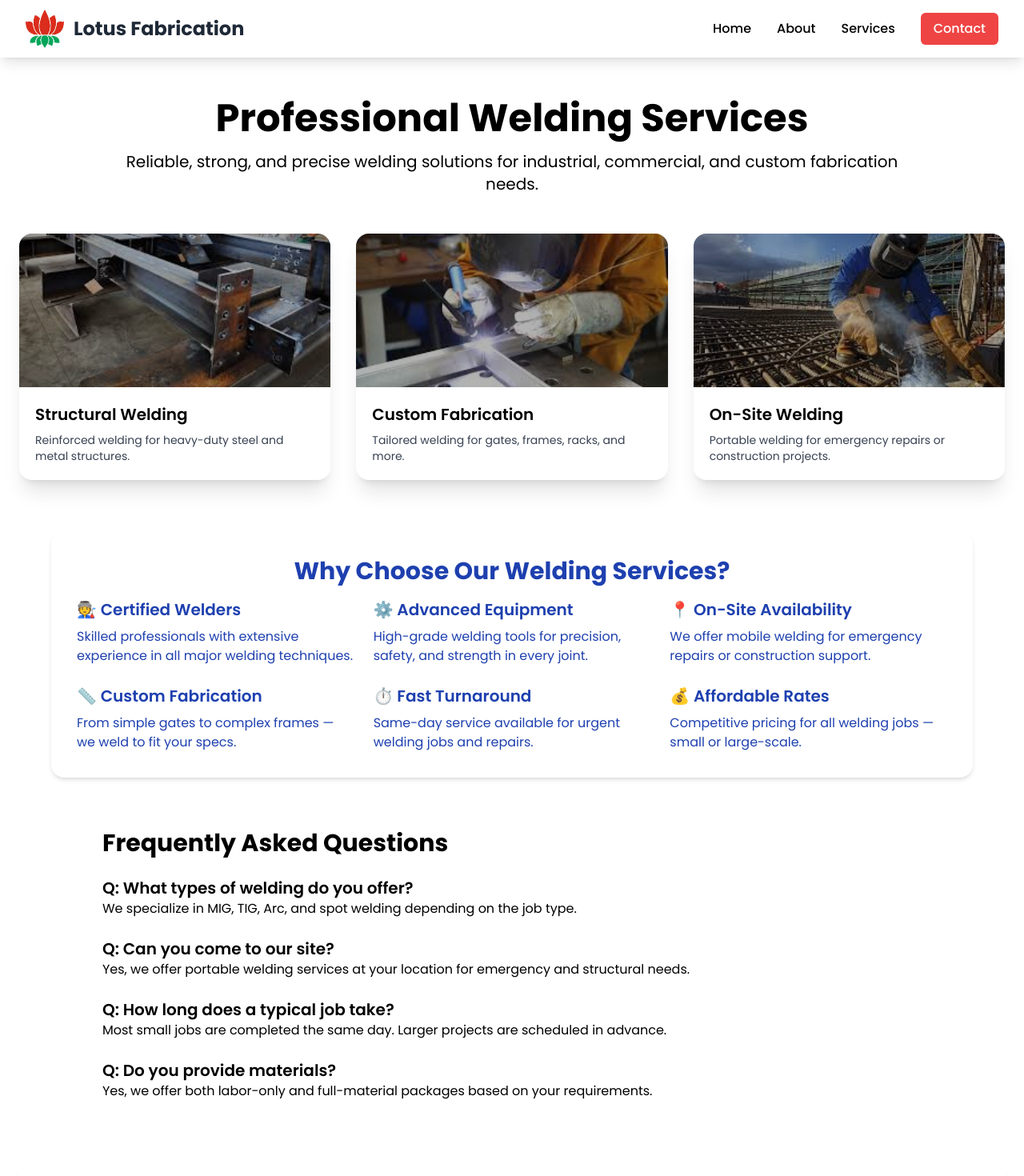
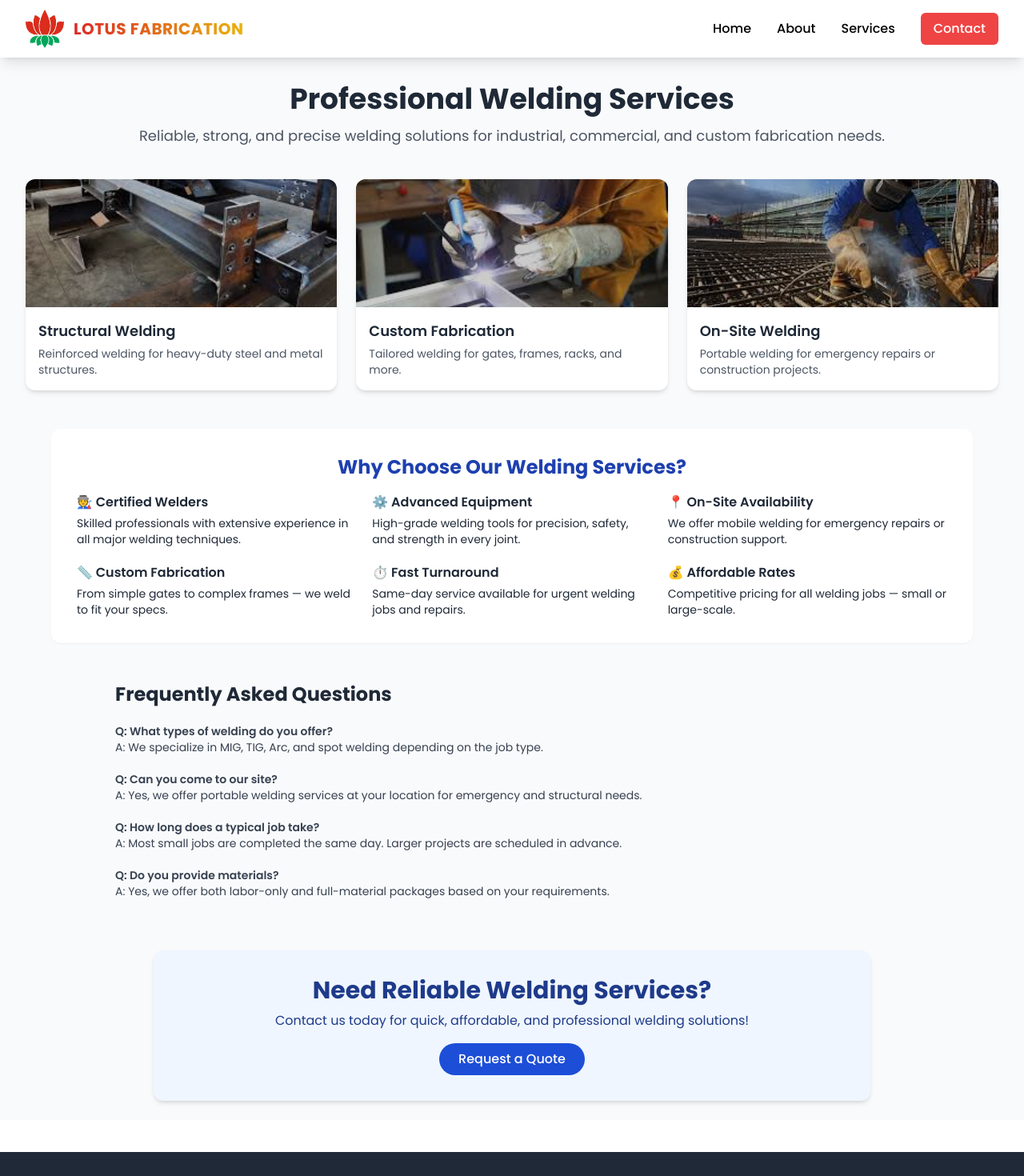
Before and after one commit to Pnkj12joshi/lotus, a React (Vite) app in the folder frontend/: page /welding in a window 1280 px wide. Shown: the top 1470 px of the page at 80% size. Built offline with nearby package versions, Linux system fonts and the light colour scheme.

Commit message:
corrections

```diff
--- a/frontend/src/Pages/Bannerholding.jsx
+++ b/frontend/src/Pages/Bannerholding.jsx
@@ -4,7 +4,7 @@ import political from "../assets/politicalbanner.jpg";
 import street from "../assets/streetpromotion.jpg";
 
 const Bannerholding = () => {
-  const services = [
+  const holdingTypes = [
     {
       title: "Event Banner Holding",
       desc: "Display promotional banners at exhibitions, trade shows, and local events.",
@@ -30,29 +30,13 @@ const Bannerholding = () => {
           Banner Holding Services
         </h1>
         <p className="text-lg md:text-xl">
-          Professional banner holding services for political rallies, events, brand promotions, and street campaigns — make your message move with impact.
+          Professional banner holding for rallies, events, and street campaigns — let your message move with impact.
         </p>
       </section>
 
       {/* Grid of Holding Types */}
       <section className="grid gap-8 sm:grid-cols-1 md:grid-cols-2 lg:grid-cols-3 mb-16">
-  {[
-    {
-      title: "Event Banner Holding",
-      desc: "Display promotional banners at exhibitions, trade shows, and local events.",
-      image: eventbanner,
-    },
-    {
-      title: "Political Campaign Holding",
-      desc: "Engage the public during rallies and marches with clear message banners.",
-      image: political,
-    },
-    {
-      title: "Street Promotion Holding",
-      desc: "Target busy streets with eye-level banner holding for maximum visibility.",
-      image: street,
-    },
-  ].map((item, index) => (
+        {holdingTypes.map((item, index) => (
           <div
             key={index}
             className="bg-white text-black rounded-2xl overflow-hidden shadow-xl hover:shadow-2xl transform hover:scale-[1.03] transition-all duration-300"
@@ -72,8 +56,7 @@ const Bannerholding = () => {
         ))}
       </section>
 
-
-      {/* Why Choose Our Banner Holding */}
+      {/* Why Choose Section */}
       <section className="bg-white text-green-800 p-8 rounded-2xl shadow-md max-w-6xl mx-auto mb-16">
         <h2 className="text-3xl font-bold mb-4 text-center">Why Choose Our Banner Holding Services?</h2>
         <div className="grid sm:grid-cols-1 md:grid-cols-2 lg:grid-cols-3 gap-6">
--- a/frontend/src/Pages/Ironframe.jsx
+++ b/frontend/src/Pages/Ironframe.jsx
@@ -70,7 +70,7 @@ const Ironframe = () => {
             <p>Prints are UV-coated and waterproof, ensuring durability in any season.</p>
           </div>
           <div>
-            <h3 className="text-xl font-semibold mb-2">📐 Custom Sizes</h3>
+            <h3 className="text-xl font-semibold mb-2">📀 Custom Sizes</h3>
             <p>We provide iron frames in any size, whether big or small.</p>
           </div>
           <div>
--- a/frontend/src/Pages/StandeeDesign.jsx
+++ b/frontend/src/Pages/StandeeDesign.jsx
@@ -41,13 +41,12 @@ const StandeeDesign = () => {
             key={index}
             className="bg-white text-black rounded-2xl overflow-hidden shadow-xl hover:shadow-2xl transform hover:scale-[1.03] transition-all duration-300"
           >
-            <div className="relative h-48 w-full overflow-hidden">
+            <div className="h-64 w-full overflow-hidden">
               <img
                 src={item.img}
                 alt={item.title}
-                className="w-full h-full object-cover hover:scale-110 transition-transform duration-500"
+                className="w-full h-full object-cover transition-transform duration-500 hover:scale-110"
               />
-              <div className="absolute inset-0 bg-black bg-opacity-30"></div>
             </div>
             <div className="p-5">
               <h3 className="text-xl font-semibold mb-2">{item.title}</h3>
--- a/frontend/src/Pages/Welding.jsx
+++ b/frontend/src/Pages/Welding.jsx
@@ -23,99 +23,99 @@ const Welding = () => {
   ];
 
   return (
-    <div className="min-h-screen p-6">
+    <div className="min-h-screen p-4 md:p-6 bg-gray-50">
       {/* Hero Section */}
-      <section className="text-center max-w-5xl mx-auto mb-12 mt-[100px]">
-        <h1 className="text-4xl md:text-5xl font-extrabold mb-4 leading-tight">
+      <section className="text-center max-w-5xl mx-auto mb-10 mt-[80px]">
+        <h1 className="text-3xl md:text-4xl font-bold mb-3 leading-tight text-gray-800">
           Professional Welding Services
         </h1>
-        <p className="text-lg md:text-xl">
+        <p className="text-base md:text-lg text-gray-600">
           Reliable, strong, and precise welding solutions for industrial, commercial, and custom fabrication needs.
         </p>
       </section>
 
       {/* Grid of Welding Types */}
-      <section className="grid gap-8 sm:grid-cols-1 md:grid-cols-2 lg:grid-cols-3 mb-16">
+      <section className="grid gap-6 sm:grid-cols-1 md:grid-cols-2 lg:grid-cols-3 mb-12 px-2">
         {weldingTypes.map((item, index) => (
           <div
             key={index}
-            className="bg-white text-black rounded-2xl overflow-hidden shadow-xl hover:shadow-2xl transform hover:scale-[1.03] transition-all duration-300"
+            className="bg-white text-black rounded-xl overflow-hidden shadow-md hover:shadow-xl transform hover:scale-105 transition-all duration-300"
           >
-            <div className="relative h-48 w-full overflow-hidden">
+            <div className="relative h-40 w-full overflow-hidden">
               <img
                 src={item.image}
                 alt={item.title}
                 className="w-full h-full object-cover hover:scale-110 transition-transform duration-500"
               />
-              <div className="absolute inset-0 bg-black bg-opacity-30"></div>
+              <div className="absolute inset-0 bg-black bg-opacity-20"></div>
             </div>
-            <div className="p-5">
-              <h3 className="text-xl font-semibold mb-2">{item.title}</h3>
-              <p className="text-sm text-gray-700">{item.desc}</p>
+            <div className="p-4">
+              <h3 className="text-lg font-semibold mb-1 text-gray-800">{item.title}</h3>
+              <p className="text-sm text-gray-600">{item.desc}</p>
             </div>
           </div>
         ))}
       </section>
 
       {/* Why Choose Our Welding Services */}
-      <section className="bg-white text-blue-800 p-8 rounded-2xl shadow-md max-w-6xl mx-auto mb-16">
-        <h2 className="text-3xl font-bold mb-4 text-center">Why Choose Our Welding Services?</h2>
-        <div className="grid sm:grid-cols-1 md:grid-cols-2 lg:grid-cols-3 gap-6">
+      <section className="bg-white text-blue-800 p-6 md:p-8 rounded-xl shadow-sm max-w-6xl mx-auto mb-12">
+        <h2 className="text-2xl font-bold mb-4 text-center">Why Choose Our Welding Services?</h2>
+        <div className="grid sm:grid-cols-1 md:grid-cols-2 lg:grid-cols-3 gap-5 text-sm text-gray-800">
           <div>
-            <h3 className="text-xl font-semibold mb-2">🧑‍🏭 Certified Welders</h3>
+            <h3 className="text-base font-semibold mb-1">🧑‍🏭 Certified Welders</h3>
             <p>Skilled professionals with extensive experience in all major welding techniques.</p>
           </div>
           <div>
-            <h3 className="text-xl font-semibold mb-2">⚙️ Advanced Equipment</h3>
+            <h3 className="text-base font-semibold mb-1">⚙️ Advanced Equipment</h3>
             <p>High-grade welding tools for precision, safety, and strength in every joint.</p>
           </div>
           <div>
-            <h3 className="text-xl font-semibold mb-2">📍 On-Site Availability</h3>
+            <h3 className="text-base font-semibold mb-1">📍 On-Site Availability</h3>
             <p>We offer mobile welding for emergency repairs or construction support.</p>
           </div>
           <div>
-            <h3 className="text-xl font-semibold mb-2">📏 Custom Fabrication</h3>
+            <h3 className="text-base font-semibold mb-1">📏 Custom Fabrication</h3>
             <p>From simple gates to complex frames — we weld to fit your specs.</p>
           </div>
           <div>
-            <h3 className="text-xl font-semibold mb-2">⏱️ Fast Turnaround</h3>
+            <h3 className="text-base font-semibold mb-1">⏱️ Fast Turnaround</h3>
             <p>Same-day service available for urgent welding jobs and repairs.</p>
           </div>
           <div>
-            <h3 className="text-xl font-semibold mb-2">💰 Affordable Rates</h3>
+            <h3 className="text-base font-semibold mb-1">💰 Affordable Rates</h3>
             <p>Competitive pricing for all welding jobs — small or large-scale.</p>
           </div>
         </div>
       </section>
 
       {/* FAQ Section */}
-      <section className="max-w-5xl mx-auto mb-20">
-        <h2 className="text-3xl font-bold mb-6">Frequently Asked Questions</h2>
-        <div className="space-y-6">
+      <section className="max-w-5xl mx-auto mb-16 px-4">
+        <h2 className="text-2xl font-bold mb-5 text-gray-800">Frequently Asked Questions</h2>
+        <div className="space-y-5 text-sm text-gray-700">
           <div>
-            <h4 className="text-xl font-semibold">Q: What types of welding do you offer?</h4>
-            <p>We specialize in MIG, TIG, Arc, and spot welding depending on the job type.</p>
+            <h4 className="font-semibold">Q: What types of welding do you offer?</h4>
+            <p>A: We specialize in MIG, TIG, Arc, and spot welding depending on the job type.</p>
           </div>
           <div>
-            <h4 className="text-xl font-semibold">Q: Can you come to our site?</h4>
-            <p>Yes, we offer portable welding services at your location for emergency and structural needs.</p>
+            <h4 className="font-semibold">Q: Can you come to our site?</h4>
+            <p>A: Yes, we offer portable welding services at your location for emergency and structural needs.</p>
           </div>
           <div>
-            <h4 className="text-xl font-semibold">Q: How long does a typical job take?</h4>
-            <p>Most small jobs are completed the same day. Larger projects are scheduled in advance.</p>
+            <h4 className="font-semibold">Q: How long does a typical job take?</h4>
+            <p>A: Most small jobs are completed the same day. Larger projects are scheduled in advance.</p>
           </div>
           <div>
-            <h4 className="text-xl font-semibold">Q: Do you provide materials?</h4>
-            <p>Yes, we offer both labor-only and full-material packages based on your requirements.</p>
+            <h4 className="font-semibold">Q: Do you provide materials?</h4>
+            <p>A: Yes, we offer both labor-only and full-material packages based on your requirements.</p>
           </div>
         </div>
       </section>
 
       {/* Call to Action */}
-      <section className="bg-white text-blue-900 text-center p-10 rounded-xl shadow-lg">
-        <h2 className="text-3xl md:text-4xl font-bold mb-3">Need Reliable Welding Services?</h2>
-        <p className="text-lg mb-5">Contact us today for quick, affordable, and professional welding solutions!</p>
-        <button className="bg-blue-700 hover:bg-blue-800 font-semibold px-8 py-3 rounded-full transition-all text-white">
+      <section className="bg-blue-50 text-blue-900 text-center p-8 rounded-xl shadow-md max-w-4xl mx-auto">
+        <h2 className="text-2xl md:text-3xl font-bold mb-2">Need Reliable Welding Services?</h2>
+        <p className="text-sm md:text-base mb-4">Contact us today for quick, affordable, and professional welding solutions!</p>
+        <button className="bg-blue-700 hover:bg-blue-800 text-white font-medium px-6 py-2 rounded-full transition-all">
           Request a Quote
         </button>
       </section>
--- a/frontend/src/component/Navbar.jsx
+++ b/frontend/src/component/Navbar.jsx
@@ -1,8 +1,8 @@
-import React, { useState, useEffect, useRef } from 'react';
-import lotuslogo from '../assets/lotus loggo.jpg';
-import { GiHamburgerMenu } from 'react-icons/gi';
-import { IoMdClose } from 'react-icons/io';
-import { useNavigate } from 'react-router-dom';
+import React, { useState, useEffect, useRef } from "react";
+import lotuslogo from "../assets/lotus loggo.jpg";
+import { GiHamburgerMenu } from "react-icons/gi";
+import { IoMdClose } from "react-icons/io";
+import { useNavigate } from "react-router-dom";
 
 const Navbar = () => {
   const navigate = useNavigate();
@@ -13,12 +13,12 @@ const Navbar = () => {
   const dropdownRef = useRef(null);
 
   const serviceItems = [
-    { label: 'Flex Printing', path: '/flexprinting' },
-    { label: 'Welding', path: '/welding' },
-    { label: 'Iron Frame', path: '/ironframe' },
-    { label: 'Letter Board', path: '/letterboard' },
-    { label: 'Banner Holding', path: '/bannerholding' },
-    { label: 'Standee Design', path: '/standee' },
+    { label: "Flex Printing", path: "/flexprinting" },
+    { label: "Welding", path: "/welding" },
+    { label: "Iron Frame", path: "/ironframe" },
+    { label: "Letter Board", path: "/letterboard" },
+    { label: "Banner Holding", path: "/bannerholding" },
+    { label: "Standee Design", path: "/standee" },
   ];
 
   const handleNavigate = (path) => {
@@ -36,9 +36,9 @@ const Navbar = () => {
       }
     };
 
-    document.addEventListener('mousedown', handleClickOutside);
+    document.addEventListener("mousedown", handleClickOutside);
     return () => {
-      document.removeEventListener('mousedown', handleClickOutside);
+      document.removeEventListener("mousedown", handleClickOutside);
     };
   }, []);
 
@@ -49,19 +49,25 @@ const Navbar = () => {
         <div className="flex items-center gap-3">
           <img src={lotuslogo} alt="Logo" className="h-12 w-12" />
           <h1
-            onClick={() => navigate('/')}
-            className="text-2xl font-bold text-gray-800 cursor-pointer hover:text-red-600 transition"
+            onClick={() => navigate("/")}
+            className="text-2xl md:text-xl font-bold tracking-wide text-transparent bg-clip-text bg-gradient-to-r from-red-600 to-yellow-500 cursor-pointer hover:scale-105 transition-all duration-300 drop-shadow-sm"
           >
-            Lotus Fabrication
+            LOTUS FABRICATION
           </h1>
         </div>
 
         {/* Desktop Menu */}
         <ul className="hidden md:flex items-center gap-8 text-[16px] font-medium">
-          <li onClick={() => handleNavigate('/')} className="hover:text-red-600 cursor-pointer">
+          <li
+            onClick={() => handleNavigate("/")}
+            className="hover:text-red-600 cursor-pointer"
+          >
             Home
           </li>
-          <li onClick={() => handleNavigate('/about')} className="hover:text-red-600 cursor-pointer">
+          <li
+            onClick={() => handleNavigate("/about")}
+            className="hover:text-red-600 cursor-pointer"
+          >
             About
           </li>
           <li className="relative cursor-pointer" ref={dropdownRef}>
@@ -86,7 +92,7 @@ const Navbar = () => {
             )}
           </li>
           <li
-            onClick={() => handleNavigate('/contact')}
+            onClick={() => handleNavigate("/contact")}
             className="bg-red-500 text-white px-4 py-2 rounded-md hover:bg-black hover:text-white transition cursor-pointer"
           >
             Contact
@@ -94,7 +100,10 @@ const Navbar = () => {
         </ul>
 
         {/* Mobile Menu Icon */}
-        <div className="md:hidden text-2xl cursor-pointer" onClick={() => setMenuOpen(!menuOpen)}>
+        <div
+          className="md:hidden text-2xl cursor-pointer"
+          onClick={() => setMenuOpen(!menuOpen)}
+        >
           {menuOpen ? <IoMdClose /> : <GiHamburgerMenu />}
         </div>
       </div>
@@ -103,10 +112,16 @@ const Navbar = () => {
       {menuOpen && (
         <div className="md:hidden bg-white shadow-md px-6 py-4">
           <ul className="flex flex-col gap-4 text-base font-medium">
-            <li onClick={() => handleNavigate('/')} className="hover:text-red-600 cursor-pointer">
+            <li
+              onClick={() => handleNavigate("/")}
+              className="hover:text-red-600 cursor-pointer"
+            >
               Home
             </li>
-            <li onClick={() => handleNavigate('/about')} className="hover:text-red-600 cursor-pointer">
+            <li
+              onClick={() => handleNavigate("/about")}
+              className="hover:text-red-600 cursor-pointer"
+            >
               About
             </li>
             {/* Mobile Dropdown Toggle */}
@@ -116,7 +131,7 @@ const Navbar = () => {
                 className="hover:text-red-600 cursor-pointer flex justify-between items-center"
               >
                 <span>Services</span>
-                <span>{mobileServiceMenuOpen ? '▲' : '▼'}</span>
+                <span>{mobileServiceMenuOpen ? "▲" : "▼"}</span>
               </div>
               {mobileServiceMenuOpen && (
                 <ul className="mt-2 bg-gray-100 rounded-md px-2 py-2">
@@ -133,7 +148,7 @@ const Navbar = () => {
               )}
             </li>
             <li
-              onClick={() => handleNavigate('/contact')}
+              onClick={() => handleNavigate("/contact")}
               className="bg-red-500 text-white px-4 py-2 rounded-md hover:bg-black cursor-pointer text-center"
             >
               Contact
```
Also changed, not shown: frontend/src/Pages/Flexprinting.jsx (+39 -39 lines), frontend/src/component/Dashboard.jsx (+47 -28 lines). Lines whose indentation alone changed are shown as unchanged.
